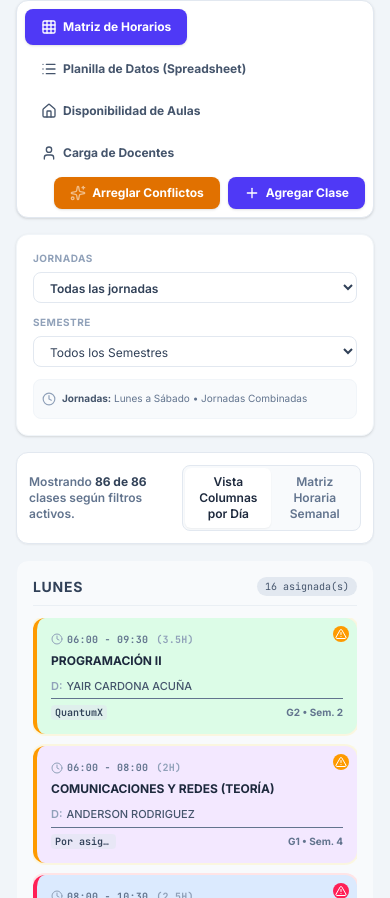
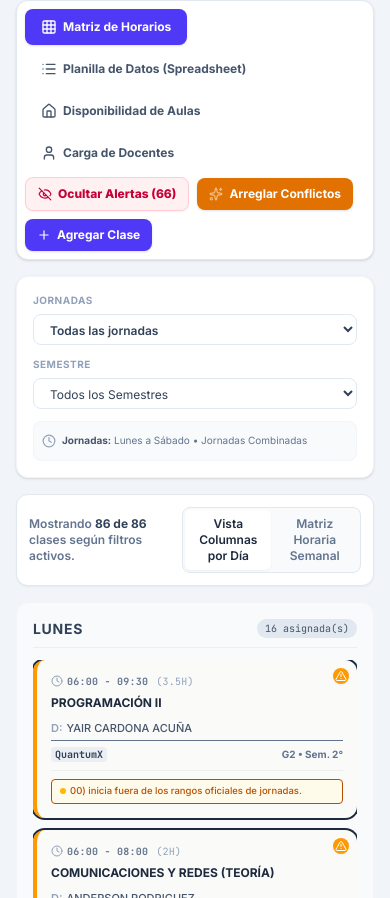
Before and after one commit to JASDataCTG/Horarios, a React (Vite) app: page / in a window 390 px wide. Shown: the part 2026-2924 px from the top of the page. Built offline with nearby package versions, Linux system fonts and the light colour scheme.

Commit message:
feat: implement persistence for entries and UI state
Save schedule entries and diagnostic visibility settings to localStorage. Update conflict styling for improved visual feedback.

```diff
--- a/src/App.tsx
+++ b/src/App.tsx
@@ -19,7 +19,9 @@ import {
   BookmarkCheck,
   CheckCircle,
   HelpCircle,
-  Clock
+  Clock,
+  Eye,
+  EyeOff
 } from 'lucide-react';
 
 import { ScheduleEntry, ShiftType } from './types';
@@ -34,7 +36,42 @@ import SemesterStatusMatrix from './components/SemesterStatusMatrix';
 
 export default function App() {
   // --- STATE ---
-  const [entries, setEntries] = useState<ScheduleEntry[]>([]);
+  const [entries, setEntries] = useState<ScheduleEntry[]>(() => {
+    try {
+      const saved = localStorage.getItem('university_schedule_entries');
+      if (saved !== null) {
+        const parsed = JSON.parse(saved);
+        if (Array.isArray(parsed)) {
+          return parsed;
+        }
+      }
+    } catch (e) {
+      console.warn('Could not read from localstorage synchronously, falling back to default pdf list.', e);
+    }
+    return INITIAL_ENTRIES;
+  });
+
+  const [showDiagnostics, setShowDiagnostics] = useState<boolean>(() => {
+    try {
+      const saved = localStorage.getItem('university_schedule_show_diagnostics');
+      return saved !== 'false';
+    } catch {
+      return true;
+    }
+  });
+
+  const toggleDiagnostics = () => {
+    setShowDiagnostics(prev => {
+      const next = !prev;
+      try {
+        localStorage.setItem('university_schedule_show_diagnostics', String(next));
+      } catch (e) {
+        console.error(e);
+      }
+      return next;
+    });
+  };
+
   const [selectedTab, setSelectedTab] = useState<'grid' | 'list' | 'classrooms' | 'teachers'>('grid');
   const [selectedShift, setSelectedShift] = useState<ShiftType>('all');
   const [selectedSemester, setSelectedSemester] = useState<string>('all');
@@ -52,31 +89,13 @@ export default function App() {
   // File Upload reference
   const uploadInputRef = useRef<HTMLInputElement>(null);
 
-  // --- PERSISTENCE HOOK ---
-  useEffect(() => {
-    try {
-      const saved = localStorage.getItem('university_schedule_entries');
-      if (saved) {
-        const parsed = JSON.parse(saved);
-        if (Array.isArray(parsed) && parsed.length > 0) {
-          setEntries(parsed);
-          return;
-        }
-      }
-    } catch (e) {
-      console.warn('Could not read from localstorage, falling back to default pdf list.', e);
-    }
-    // Default load
-    setEntries(INITIAL_ENTRIES);
-  }, []);
-
   // Save changes to localStorage on entries change
   const saveEntries = (newEntries: ScheduleEntry[]) => {
     setEntries(newEntries);
     try {
       localStorage.setItem('university_schedule_entries', JSON.stringify(newEntries));
     } catch (e) {
-      console.error('Failed to save state to localStore', e);
+      console.error('Failed to save state to localStorage', e);
     }
   };
 
@@ -473,8 +492,8 @@ export default function App() {
         {/* 3. Primary Workspace Divide Grid (Left Panels + Right Diagnostic) */}
         <div className="grid grid-cols-1 lg:grid-cols-12 gap-6 items-start">
 
-          {/* LEFT 8-COLS: Tab controller and active workspace panel */}
-          <div className="lg:col-span-8 space-y-4 flex flex-col h-full">
+          {/* LEFT COLUMN: Tab controller and active workspace panel (expands to col-12 when diagnostics are hidden) */}
+          <div className={`${showDiagnostics ? 'lg:col-span-8' : 'lg:col-span-12'} transition-all duration-300 space-y-4 flex flex-col h-full`}>
 
             {/* Panel Tabs Controls - Geometric Balance styled */}
             <div className="bg-white rounded-xl shadow-sm border border-slate-200 p-2 flex flex-wrap gap-1.5 no-print">
@@ -507,20 +526,41 @@ export default function App() {
                 Carga de Docentes
               </button>
 
-              <div className="ml-auto no-print flex items-center gap-2">
+               <div className="ml-auto no-print flex items-center gap-2 flex-wrap sm:flex-nowrap">
+                 <button
+                   onClick={toggleDiagnostics}
+                   className={`flex items-center gap-1.5 px-3 py-2 text-xs font-extrabold rounded-lg border shadow-xs transition-all cursor-pointer ${
+                     showDiagnostics
+                       ? 'bg-rose-50 border-rose-200 hover:bg-rose-100 text-rose-700'
+                       : 'bg-emerald-50 border-emerald-200 hover:bg-emerald-100 text-emerald-700'
+                   }`}
+                   title={showDiagnostics ? 'Ocultar panel lateral de diagnósticos y alertas choques' : 'Mostrar panel lateral de diagnósticos y alertas choques'}
+                 >
+                   {showDiagnostics ? (
+                     <>
+                       <EyeOff className="w-3.5 h-3.5 shrink-0" />
+                       <span>Ocultar Alertas ({conflicts.length})</span>
+                     </>
+                   ) : (
+                     <>
+                       <Eye className="w-3.5 h-3.5 shrink-0 animate-pulse text-emerald-600" />
+                       <span>Mostrar Alertas ({conflicts.length})</span>
+                     </>
+                   )}
+                 </button>
                  <button
                    onClick={handleAutoResolveConflicts}
-                  className="flex items-center gap-1.5 px-4 py-2 bg-amber-600 hover:bg-amber-700 text-white text-xs font-bold rounded-lg shadow-sm transition-all cursor-pointer"
+                   className="flex items-center gap-1.5 px-3 py-2 bg-amber-600 hover:bg-amber-700 text-white text-xs font-bold rounded-lg shadow-sm transition-all cursor-pointer"
                    title="Resuelve automáticamente los cruces de aulas, docentes, semestres, y ajusta jornadas"
                  >
-                  <Sparkles className="w-4 h-4 shrink-0 animate-pulse" />
+                   <Sparkles className="w-3.5 h-3.5 shrink-0 animate-pulse" />
                    <span>Arreglar Conflictos</span>
                  </button>
                  <button
                    onClick={handleOpenCreate}
-                  className="flex items-center gap-1.5 px-4 py-2 bg-indigo-600 hover:bg-indigo-700 text-white text-xs font-bold rounded-lg shadow-sm transition-all cursor-pointer"
+                   className="flex items-center gap-1.5 px-3 py-2 bg-indigo-600 hover:bg-indigo-700 text-white text-xs font-bold rounded-lg shadow-sm transition-all cursor-pointer"
                  >
-                  <Plus className="w-4 h-4 shrink-0" />
+                   <Plus className="w-3.5 h-3.5 shrink-0" />
                    Agregar Clase
                  </button>
                </div>
@@ -804,8 +844,9 @@ export default function App() {
             </div>
           </div>
 
-          {/* RIGHT 4-COLS: Real-time conflicts and diagnostic alerts console */}
-          <div className="lg:col-span-4 sticky top-6 space-y-4 no-print">
+          {/* RIGHT 4-COLS: Real-time conflicts and diagnostic alerts console (only visible if showDiagnostics is true) */}
+          {showDiagnostics && (
+            <div className="lg:col-span-4 sticky top-6 space-y-4 no-print animate-fadeIn">
               <ConflictAlerts
                 conflicts={conflicts}
                 entries={entries}
@@ -840,6 +881,7 @@ export default function App() {
                 </div>
               </div>
             </div>
+          )}
 
         </div>
 
--- a/src/components/WeeklyScheduleGrid.tsx
+++ b/src/components/WeeklyScheduleGrid.tsx
@@ -180,17 +180,17 @@ export default function WeeklyScheduleGrid({
                         onClick={() => onEditEntry(entry)}
                         className={`group relative p-3.5 rounded-xl border-l-4 text-left transition-all hover:scale-[1.01] hover:shadow-sm cursor-pointer ${colTheme.bg} ${colTheme.border} ${
                           hasError
-                            ? 'border-l-rose-500 ring-2 ring-rose-100'
+                            ? 'border-l-rose-500 ring-2 ring-rose-300 bg-rose-50/25'
                             : hasWarning
-                            ? 'border-l-amber-500 ring-2 ring-amber-100/50'
+                            ? 'border-l-amber-500 ring-2 ring-amber-255/45 bg-amber-50/25'
                             : 'border-l-indigo-600'
                         } ${draggedEntry?.id === entry.id ? 'opacity-40 scale-95 border-dashed border-indigo-400' : ''}`}
                       >
                         {/* Conflict Flags */}
                         {(hasError || hasWarning) && (
-                          <div className="absolute top-2 right-2 flex gap-1">
-                            {hasError && <span className="p-0.5 bg-rose-500 text-white rounded-full"><AlertTriangle className="w-3 h-3" /></span>}
-                            {!hasError && hasWarning && <span className="p-0.5 bg-amber-500 text-white rounded-full"><AlertTriangle className="w-3 h-3" /></span>}
+                          <div className="absolute top-2 right-2 flex gap-1 z-10">
+                            {hasError && <span className="p-0.5 bg-rose-500 text-white rounded-full shadow-xs" title="Tiene choques de alta gravedad"><AlertTriangle className="w-3 h-3" /></span>}
+                            {!hasError && hasWarning && <span className="p-0.5 bg-amber-500 text-white rounded-full shadow-xs" title="Advertencia de consistencia"><AlertTriangle className="w-3 h-3" /></span>}
                           </div>
                         )}
 
@@ -204,7 +204,7 @@ export default function WeeklyScheduleGrid({
                             const m = Math.floor(endMins % 60);
                             return `${h.toString().padStart(2, '0')}:${m.toString().padStart(2, '0')}`;
                           })()}
-                          <span className="ml-1 text-slate-400">({entry.durationHours}h)</span>
+                          <span className="ml-1 text-slate-400 font-normal">({entry.durationHours}h)</span>
                         </div>
 
                         {/* Title & Code */}
@@ -221,18 +221,37 @@ export default function WeeklyScheduleGrid({
 
                           {/* Classroom & Sede */}
                           <div className="flex items-center justify-between text-[10px] pt-1.5 border-t border-slate-205 text-slate-550">
-                            <span className="font-mono bg-slate-200/60 px-1 rounded truncate max-w-[65px] font-semibold text-slate-700">
+                            <span className="font-mono bg-slate-200/60 px-1 rounded truncate max-w-[65px] font-bold text-slate-700">
                               {entry.room || "S/A"}
                             </span>
-                            <span className="font-bold text-slate-500">{entry.group} • Sem. {entry.semester}</span>
+                            <span className="font-bold text-slate-550">{entry.group} • Sem. {entry.semester}°</span>
                           </div>
                         </div>
 
+                        {/* Detailed alert feed inside card */}
+                        {entryConflicts.length > 0 && (
+                          <div className="mt-2 pt-2 border-t border-slate-200/50 space-y-1 animate-fadeIn no-print">
+                            {entryConflicts.map((c, idx) => (
+                              <div
+                                key={idx}
+                                className={`text-[9.5px] px-2 py-1 rounded border font-sans font-medium leading-normal flex items-start gap-1 ${
+                                  c.severity === 'error'
+                                    ? 'bg-rose-50 border-rose-105 text-rose-700 font-bold'
+                                    : 'bg-amber-50 border-amber-105 text-amber-700'
+                                }`}
+                              >
+                                <span className={`w-1.5 h-1.5 rounded-full mt-1 shrink-0 ${c.severity === 'error' ? 'bg-rose-500' : 'bg-amber-400'}`}></span>
+                                <span>{c.message.includes(':') ? c.message.substring(c.message.indexOf(':') + 1).trim() : c.message}</span>
+                              </div>
+                            ))}
+                          </div>
+                        )}
+
                         {/* Edit overlay indicator */}
-                        <div className="absolute inset-0 bg-indigo-600/5 opacity-0 group-hover:opacity-100 rounded-xl transition-opacity flex items-center justify-center">
+                        <div className="absolute inset-0 bg-indigo-600/5 opacity-0 group-hover:opacity-100 rounded-xl transition-opacity flex items-center justify-center pointer-events-none">
                           <span className="bg-white/95 px-2 py-1 rounded shadow-sm text-[10px] font-bold text-indigo-700 flex items-center gap-1 border border-indigo-100">
                             <Edit2 className="w-2.5 h-2.5" />
-                            Editar
+                            Editar clase o arrastrar
                           </span>
                         </div>
                       </div>
@@ -394,7 +413,8 @@ export default function WeeklyScheduleGrid({
                                     border: 'border-slate-200'
                                   };
                                   const entryConflicts = getEntryConflicts(entry.id);
-                                  const isClashed = entryConflicts.some(c => c.severity === 'error');
+                                  const hasError = entryConflicts.some(c => c.severity === 'error');
+                                  const hasWarning = entryConflicts.some(c => c.severity === 'warning');
 
                                   return (
                                     <div
@@ -404,20 +424,56 @@ export default function WeeklyScheduleGrid({
                                       onDragEnd={handleDragEnd}
                                       onClick={() => onEditEntry(entry)}
                                       className={`group p-2 rounded-lg text-left text-[11px] leading-snug border transition-all cursor-pointer shadow-xs ${colTheme.bg} ${colTheme.border} hover:scale-[1.01] ${
-                                        isClashed ? 'ring-2 ring-rose-200 border-rose-300' : ''
+                                        hasError
+                                          ? 'ring-2 ring-rose-400 border-rose-500 bg-rose-50/40'
+                                          : hasWarning
+                                          ? 'ring-2 ring-amber-350 border-amber-450 bg-amber-50/20'
+                                          : ''
                                       } ${draggedEntry?.id === entry.id ? 'opacity-30 scale-95 border-dashed border-indigo-400' : ''}`}
                                     >
                                       <div className="flex items-center justify-between text-[8px] font-mono font-bold text-slate-400">
-                                        <span>{entry.startTime} {isClashed && '⚠️'}</span>
-                                        <span>Sem. {entry.semester} {entry.group}</span>
+                                        <span className="flex items-center gap-1">
+                                          {entry.startTime}
+                                          {hasError && <span className="w-1.5 h-1.5 rounded-full bg-rose-500 animate-pulse"></span>}
+                                          {!hasError && hasWarning && <span className="w-1.5 h-1.5 rounded-full bg-amber-500 animate-pulse"></span>}
+                                        </span>
+                                        <span>Sem. {entry.semester}° {entry.group}</span>
                                       </div>
-                                      <div className="font-bold text-slate-800 line-clamp-1 mt-0.5 group-hover:text-indigo-650 transition-colors">
-                                        {entry.subject}
+                                      <div className="font-bold text-slate-800 line-clamp-1 mt-0.5 group-hover:text-indigo-650 transition-colors flex items-center justify-between gap-1">
+                                        <span className="truncate">{entry.subject}</span>
+                                        {(hasError || hasWarning) && (
+                                          <AlertTriangle className={`w-3 h-3 shrink-0 ${hasError ? 'text-rose-600' : 'text-amber-500'}`} />
+                                        )}
                                       </div>
-                                      <div className="text-[9px] text-slate-500 flex items-center justify-between mt-1 pt-1 border-t border-slate-100">
+                                      <div className="text-[9px] text-slate-505 flex items-center justify-between mt-1 pt-1 border-t border-slate-200/50">
                                         <span className="truncate max-w-[55px] font-medium">{entry.teacher.split(' ').slice(-1)[0]}</span>
-                                        <span className="font-mono bg-slate-200/50 px-1 rounded text-[8px] truncate max-w-[45px] font-bold text-slate-650">{entry.room}</span>
+                                        <span className="font-mono bg-slate-205/65 px-1 rounded text-[8px] truncate max-w-[45px] font-bold text-slate-700">{entry.room}</span>
                                       </div>
+
+                                      {/* High-visibility inline tags inside grid cell block */}
+                                      {entryConflicts.length > 0 && (
+                                        <div className="mt-1.5 pt-1 border-t border-slate-200/50 flex flex-wrap gap-0.5 no-print">
+                                          {entryConflicts.map((c, ix) => {
+                                            const typeLabel = c.type === 'TEACHER' ? 'Docente' :
+                                                              c.type === 'ROOM' ? 'Aula' :
+                                                              c.type === 'OUT_OF_SHIFT' ? 'Jornada' :
+                                                              c.type === 'GROUP' ? 'Cruce Int.' : 'Hueco';
+                                            return (
+                                              <span
+                                                key={ix}
+                                                className={`text-[7px] font-extrabold uppercase tracking-wide px-1 py-0.5 rounded leading-none ${
+                                                  c.severity === 'error'
+                                                    ? 'bg-rose-100/90 text-rose-800 border border-rose-200/60'
+                                                    : 'bg-amber-100/90 text-amber-800 border border-amber-200/60'
+                                                }`}
+                                                title={c.message}
+                                              >
+                                                ⚠️ {typeLabel}
+                                              </span>
+                                            );
+                                          })}
+                                        </div>
+                                      )}
                                     </div>
                                   );
                                 })}
```
Lines whose indentation alone changed are shown as unchanged.
